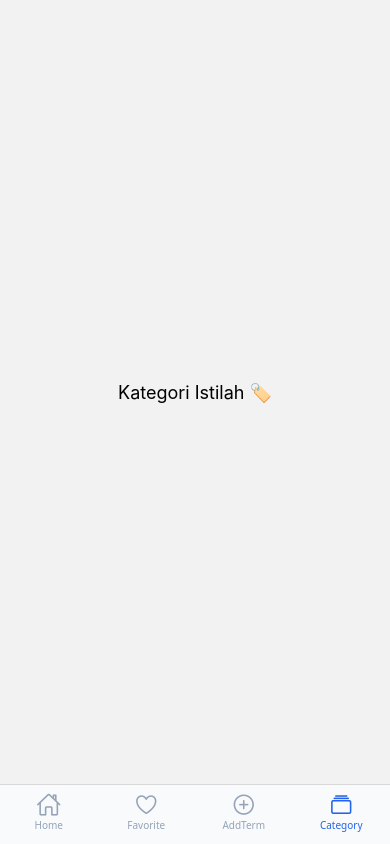
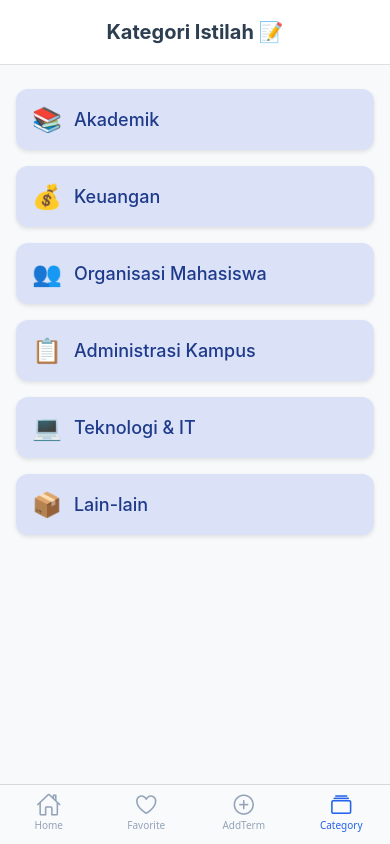
Before and after one commit to muhamadalghifari/Kelompok-2, a React Native app in the folder Kamus-Istilah-Kampus/: screen /Category in a window 390 px wide. Built offline with nearby package versions, Linux system fonts and the light colour scheme.

Commit message:
Update CategoryScreen.js biar makin keren

```diff
--- a/Kamus-Istilah-Kampus/screens/CategoryScreen.js
+++ b/Kamus-Istilah-Kampus/screens/CategoryScreen.js
@@ -1,15 +1,97 @@
-import React from "react";
-import { View, Text, StyleSheet } from "react-native";
+import React from 'react';
+import {
+  View,
+  Text,
+  StyleSheet,
+  TouchableOpacity,
+  FlatList,
+  SafeAreaView,
+} from 'react-native';
 
-export default function CategoryScreen() {
+const CategoryScreen = ({ navigation }) => {
+  const categories = [
+    { id: 1, name: "Akademik", icon: "📚" },
+    { id: 2, name: "Keuangan", icon: "💰" },
+    { id: 3, name: "Organisasi Mahasiswa", icon: "👥" },
+    { id: 4, name: "Administrasi Kampus", icon: "📋" },
+    { id: 5, name: "Teknologi & IT", icon: "💻" },
+    { id: 6, name: "Lain-lain", icon: "📦" }
+  ];
+
+  const handlePressCategory = (category) => {
+    // Navigasi ke halaman daftar istilah berdasarkan kategori
+    navigation.navigate('TermList', { category: category.name });
+  };
+
+  const renderCategoryItem = ({ item }) => (
+    <TouchableOpacity
+      style={styles.categoryItem}
+      onPress={() => handlePressCategory(item)}
+    >
+      <Text style={styles.categoryIcon}>{item.icon}</Text>
+      <Text style={styles.categoryName}>{item.name}</Text>
+    </TouchableOpacity>
+  );
+
   return (
-    <View style={styles.container}>
-      <Text style={styles.text}>Kategori Istilah 🏷️</Text>
-    </View>
+    <SafeAreaView style={styles.container}>
+      <View style={styles.header}>
+        <Text style={styles.headerTitle}>Kategori Istilah 📝</Text>
+      </View>
+
+      <FlatList
+        data={categories}
+        keyExtractor={(item) => item.id.toString()}
+        renderItem={renderCategoryItem}
+        contentContainerStyle={styles.listContainer}
+        showsVerticalScrollIndicator={false}
+      />
+    </SafeAreaView>
   );
-}
+};
 
 const styles = StyleSheet.create({
-  container: { flex: 1, justifyContent: "center", alignItems: "center" },
-  text: { fontSize: 18 },
+  container: {
+    flex: 1,
+    backgroundColor: '#f8f9fa',
+  },
+  header: {
+    padding: 20,
+    backgroundColor: '#fff',
+    borderBottomWidth: 1,
+    borderBottomColor: '#e0e0e0',
+    alignItems: 'center',
+  },
+  headerTitle: {
+    fontSize: 20,
+    fontWeight: 'bold',
+    color: '#2c3e50',
+  },
+  listContainer: {
+    padding: 16,
+  },
+  categoryItem: {
+    flexDirection: 'row',
+    alignItems: 'center',
+    padding: 16,
+    marginVertical: 8,
+    backgroundColor: '#DBE2F8',
+    borderRadius: 12,
+    shadowColor: '#000',
+    shadowOffset: { width: 0, height: 2 },
+    shadowOpacity: 0.1,
+    shadowRadius: 4,
+    elevation: 3,
+  },
+  categoryIcon: {
+    fontSize: 24,
+    marginRight: 12,
+  },
+  categoryName: {
+    fontSize: 18,
+    fontWeight: '500',
+    color: '#1E3A8A',
+  },
 });
+
+export default CategoryScreen;
```
